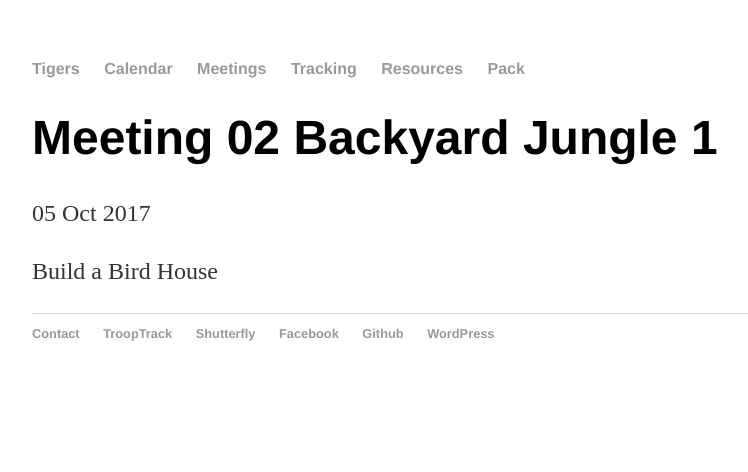
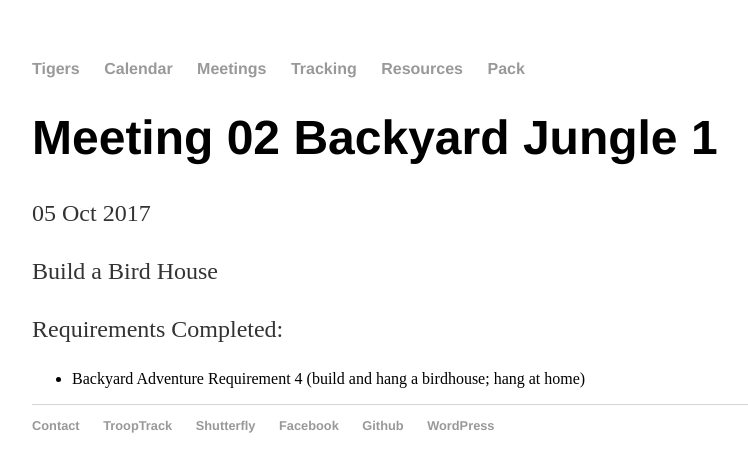
Before and after one commit to clare-pack818/clare-pack818.github.io, a Jekyll site: the page built from _posts/2017-10-05-Meeting-02-Backyard-Jungle-1.md, in a window 1280 px wide. Shown: the top 472 px of the page, without its empty margins (160-908 px from the left). Built offline with Jekyll 4.4.1, drawn with Linux system fonts in a browser that asks for light colours; our own code applies the rules of GitHub Pages for plain Markdown files.

Commit message:
Update 2017-10-05-Meeting-02-Backyard-Jungle-1.md

```diff
--- a/_posts/2017-10-05-Meeting-02-Backyard-Jungle-1.md
+++ b/_posts/2017-10-05-Meeting-02-Backyard-Jungle-1.md
@@ -1 +1,6 @@
 Build a Bird House
+
+Requirements Completed:
+<ul>
+<li>Backyard Adventure Requirement 4 (build and hang a birdhouse; hang at home)</li>
+</ul>
```
